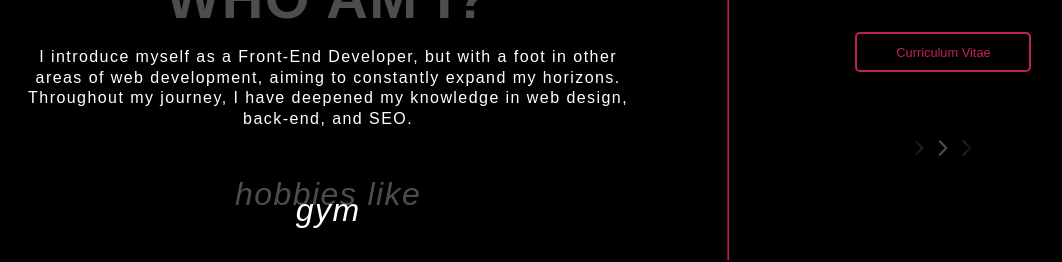
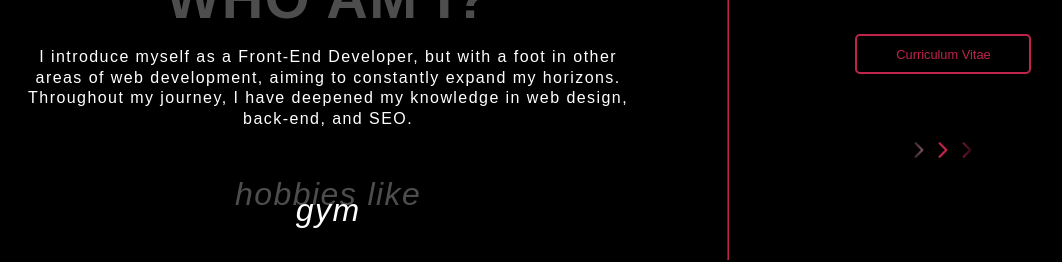
Before and after one commit to bernardocsf/portfolio, a React (Vite) app: page / in a window 1280 px wide. Shown: the part 1200-1462 px from the top of the page, without its empty margins (96-1158 px from the left). Built offline with nearby package versions, Linux system fonts and the light colour scheme; a web font is replaced by a local one.

Commit message:
arrowsAnimatation

```diff
--- a/src/components/Bio/Bio.module.scss
+++ b/src/components/Bio/Bio.module.scss
@@ -90,24 +90,55 @@
 
     .swipe {
       cursor: pointer;
-      opacity: 0.3;
-      transition: color 0.3s ease-in-out;
+      opacity: 1;
+      display: flex;
+      align-items: center;
+      justify-content: center;
 
       mask: linear-gradient(
         90deg,
         transparent,
-        rgb(0, 0, 0) 50%,
-        rgb(0, 0, 0) 50%,
+        rgb(0, 0, 0) 40%,
+        rgb(0, 0, 0) 60%,
         transparent
       );
 
       svg {
         font-size: 1.5rem;
+        animation: swipeAnimation 5s linear infinite;
+        transition: 0.5s;
       }
 
-      &:hover {
+      &:hover svg {
+        transform: scale(1.2);
+      }
+    }
+
+    @keyframes swipeAnimation {
+      0% {
+        color: $color-primary;
+      }
+      33% {
         color: $color-secondary;
       }
+      66% {
+        color: $color-secondary;
+      }
+      100% {
+        color: $color-secondary;
+      }
+    }
+
+    .swipe svg:nth-child(1) {
+      animation-delay: 0s;
+    }
+
+    .swipe svg:nth-child(2) {
+      animation-delay: 1s;
+    }
+
+    .swipe svg:nth-child(3) {
+      animation-delay: 2s;
     }
   }
 
--- a/src/components/Skills/Skills.module.scss
+++ b/src/components/Skills/Skills.module.scss
@@ -66,24 +66,55 @@
 
     .swipe {
       cursor: pointer;
-      opacity: 0.3;
-      transition: color 0.3s ease-in-out;
+      opacity: 1;
+      display: flex;
+      align-items: center;
+      justify-content: center;
 
       mask: linear-gradient(
         90deg,
         transparent,
-        rgb(0, 0, 0) 50%,
-        rgb(0, 0, 0) 50%,
+        rgb(0, 0, 0) 40%,
+        rgb(0, 0, 0) 60%,
         transparent
       );
 
       svg {
         font-size: 1.5rem;
+        animation: swipeAnimation 5s linear infinite;
+        transition: 0.5s;
       }
 
-      &:hover {
+      &:hover svg {
+        transform: scale(1.2);
+      }
+    }
+
+    @keyframes swipeAnimation {
+      0% {
+        color: $color-primary;
+      }
+      33% {
         color: $color-secondary;
       }
+      66% {
+        color: $color-secondary;
+      }
+      100% {
+        color: $color-secondary;
+      }
+    }
+
+    .swipe svg:nth-child(1) {
+      animation-delay: 2s;
+    }
+
+    .swipe svg:nth-child(2) {
+      animation-delay: 1s;
+    }
+
+    .swipe svg:nth-child(3) {
+      animation-delay: 0s;
     }
   }
 
```
